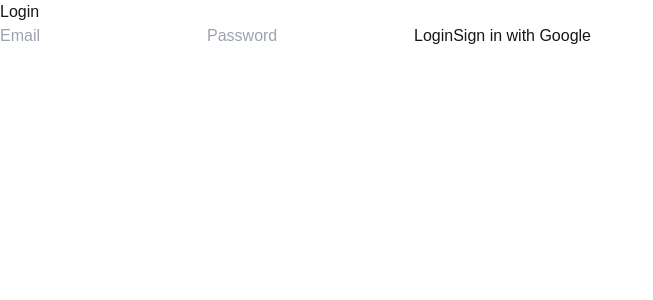
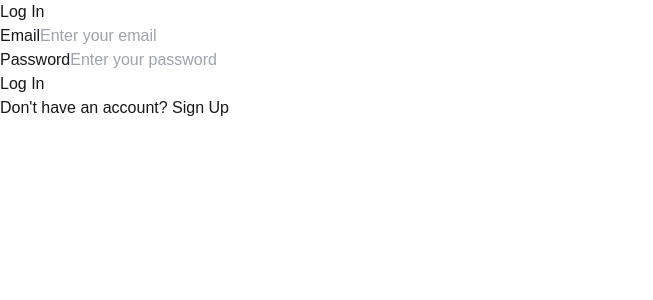
Before and after one commit to KelvinBN05/WICSHack2025, a Next.js app in the folder frontend/: page /login in a window 1280 px wide. Shown: the top 300 px of the page, without its empty margins (0-653 px from the left). Built offline with nearby package versions, Linux system fonts and the light colour scheme; no server answers.

Commit message:
fixed login

```diff
--- a/frontend/app/login/page.tsx
+++ b/frontend/app/login/page.tsx
@@ -1,53 +1,115 @@
-"use client"; // Required in App Router for hooks
+"use client";
+import { useState, useEffect } from "react";
+import { useRouter } from "next/navigation";
+import { auth } from "@/lib/firebase";
+import { User, signInWithEmailAndPassword, createUserWithEmailAndPassword, signOut } from "firebase/auth";
 
-import { useState } from "react";
-import { auth } from "@/lib/firebase";
-import { signInWithEmailAndPassword, createUserWithEmailAndPassword, GoogleAuthProvider, signInWithPopup } from "firebase/auth";
-import { useRouter } from "next/navigation";
-
-export default function LoginPage() {
+export default function AuthPage() {
   const [email, setEmail] = useState("");
   const [password, setPassword] = useState("");
+  const [error, setError] = useState("");
+  const [loading, setLoading] = useState(false);
+  const [isSignup, setIsSignup] = useState(false); // Track whether the user is signing up or logging in
+  const [user, setUser] = useState<null | User>(null); // Store user authentication state
   const router = useRouter();
 
-  const handleLogin = async () => {
+  // Monitor authentication state
+  useEffect(() => {
+    const unsubscribe = auth.onAuthStateChanged(setUser);
+    return () => unsubscribe();
+  }, []);
+
+  const handleAuth = async (e: React.FormEvent) => {
+    e.preventDefault();
+    setError(""); // Reset any previous errors
+    setLoading(true); // Show loading state
+
+    // Basic email format validation using regex
+    const emailRegex = /^[a-zA-Z0-9._%+-]+@[a-zA-Z0-9.-]+\.[a-zA-Z]{2,}$/;
+    if (!emailRegex.test(email)) {
+      setError("Please enter a valid email address.");
+      setLoading(false);
+      return;
+    }
+
+    if (!password) {
+      setError("Password cannot be empty.");
+      setLoading(false);
+      return;
+    }
+
     try {
+      if (isSignup) {
+        // Sign up a new user
+        await createUserWithEmailAndPassword(auth, email, password);
+        router.push("/"); // Redirect to home after successful signup
+      } else {
+        // Log in existing user
         await signInWithEmailAndPassword(auth, email, password);
-      router.push("/home"); // Redirect to home after login
-    } catch (error) {
-      console.error("Login failed:", error);
+        router.push("/"); // Redirect to home after successful login
+      }
+    } catch (err: any) {
+      setError(isSignup ? "Error signing up. Please try again." : "Failed to log in. Please check your credentials.");
+      setLoading(false);
     }
   };
 
-  const handleGoogleLogin = async () => {
-    const provider = new GoogleAuthProvider();
+  const handleLogout = async () => {
     try {
-      await signInWithPopup(auth, provider);
-      router.push("/home");
-    } catch (error) {
-      console.error("Google login failed:", error);
+      await signOut(auth);
+      router.push("/login"); // Redirect to login page after logout
+    } catch (err: any) {
+      setError("Error logging out. Please try again.");
     }
   };
 
   return (
-    <div className="flex flex-col items-center justify-center min-h-screen bg-gray-900 text-white">
-      <h1 className="text-3xl font-bold mb-6">Login</h1>
+    <div className="auth-container">
+      {!user ? (
+        <>
+          <h1>{isSignup ? "Sign Up" : "Log In"}</h1>
+          <form onSubmit={handleAuth}>
+            <div>
+              <label>Email</label>
               <input
                 type="email"
-        placeholder="Email"
                 value={email}
                 onChange={(e) => setEmail(e.target.value)}
-        className="p-2 mb-2 w-64 border rounded bg-gray-800 text-white"
+                required
+                placeholder="Enter your email"
               />
+            </div>
+            <div>
+              <label>Password</label>
               <input
                 type="password"
-        placeholder="Password"
                 value={password}
                 onChange={(e) => setPassword(e.target.value)}
-        className="p-2 mb-2 w-64 border rounded bg-gray-800 text-white"
+                required
+                placeholder="Enter your password"
               />
-      <button onClick={handleLogin} className="bg-blue-500 p-2 rounded w-64 mt-2">Login</button>
-      <button onClick={handleGoogleLogin} className="bg-red-500 p-2 rounded w-64 mt-2">Sign in with Google</button>
+            </div>
+            {error && <p className="error">{error}</p>}
+            <button type="submit" disabled={loading}>
+              {loading ? (isSignup ? "Signing Up..." : "Logging In...") : (isSignup ? "Sign Up" : "Log In")}
+            </button>
+          </form>
+
+          <div className="toggle-auth">
+            <p>
+              {isSignup ? "Already have an account?" : "Don't have an account?"}{" "}
+              <button onClick={() => setIsSignup(!isSignup)}>
+                {isSignup ? "Log In" : "Sign Up"}
+              </button>
+            </p>
+          </div>
+        </>
+      ) : (
+        <div className="logged-in">
+          <h2>Welcome, {user?.email}</h2>
+          <button onClick={handleLogout}>Log Out</button>
+        </div>
+      )}
     </div>
   );
 }
```
Lines whose indentation alone changed are shown as unchanged.
